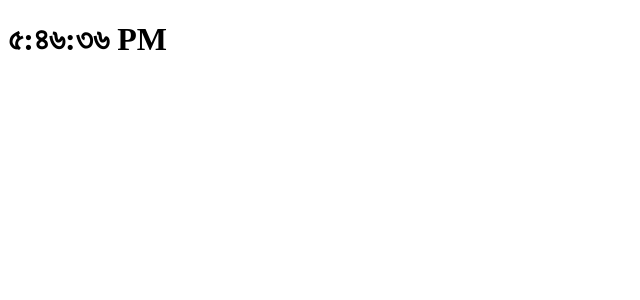
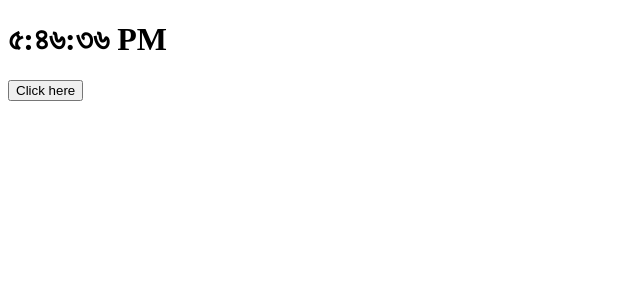
Before and after one commit to shahriarshaon1993/myreactapp, a React (Vite) app: page / in a window 1280 px wide. Shown: the top 300 px of the page, without its empty margins (0-640 px from the left). Built offline with nearby package versions, Linux system fonts and the light colour scheme.

Commit message:
feat(8): React Event Handling & Control Re Rendering

```diff
--- a/src/App.jsx
+++ b/src/App.jsx
@@ -1,9 +1,10 @@
 import Clock from "./components/Clock";
 
 function App() {
+    console.log("app component rendered");
     return (
         <>
-            <Clock locale="bn-BD" />
+            <Clock />
         </>
     );
 }
--- /dev/null
+++ b/src/components/Button.jsx
@@ -0,0 +1,27 @@
+import React from "react";
+
+class Button extends React.Component {
+    shouldComponentUpdate(nextProps) {
+        const { change: currentChange, locale: currentLocale } = this.props;
+        const { change: nextChange, locale: ç } = nextProps;
+
+        if (currentChange === nextChange && currentLocale === currentLocale) {
+            return false;
+        }
+
+        return true;
+    }
+
+    render() {
+        console.log("button component rendered");
+        const { change, locale } = this.props;
+
+        return (
+            <button type="button" onClick={() => change(locale)}>
+                Click here
+            </button>
+        );
+    }
+}
+
+export default Button;
--- a/src/components/Clock.jsx
+++ b/src/components/Clock.jsx
@@ -1,7 +1,8 @@
 import React from "react";
+import Button from "./Button";
 
 class Clock extends React.Component {
-    state = { date: new Date() };
+    state = { date: new Date(), locale: "bn-BD" };
 
     componentDidMount() {
         this.clockTimer = setInterval(() => this.tick(), 1000);
@@ -17,13 +18,26 @@
         });
     }
 
+    handleClick = (locale) => {
+        this.setState({
+            locale,
+        });
+    };
+
     render() {
+        console.log("clock component rendered");
+        const { date, locale } = this.state;
+
         return (
-            <h1 className="heading">
-                <span className="text">
-                    {this.state.date.toLocaleTimeString(this.props.locale)}
-                </span>
-            </h1>
+            <>
+                <h1 className="heading">
+                    <span className="text">
+                        {date.toLocaleTimeString(locale)}
+                    </span>
+                </h1>
+
+                <Button change={this.handleClick} locale="en-US" />
+            </>
         );
     }
 }
```
Also changed, not shown: eslint.config.js (indentation only).
